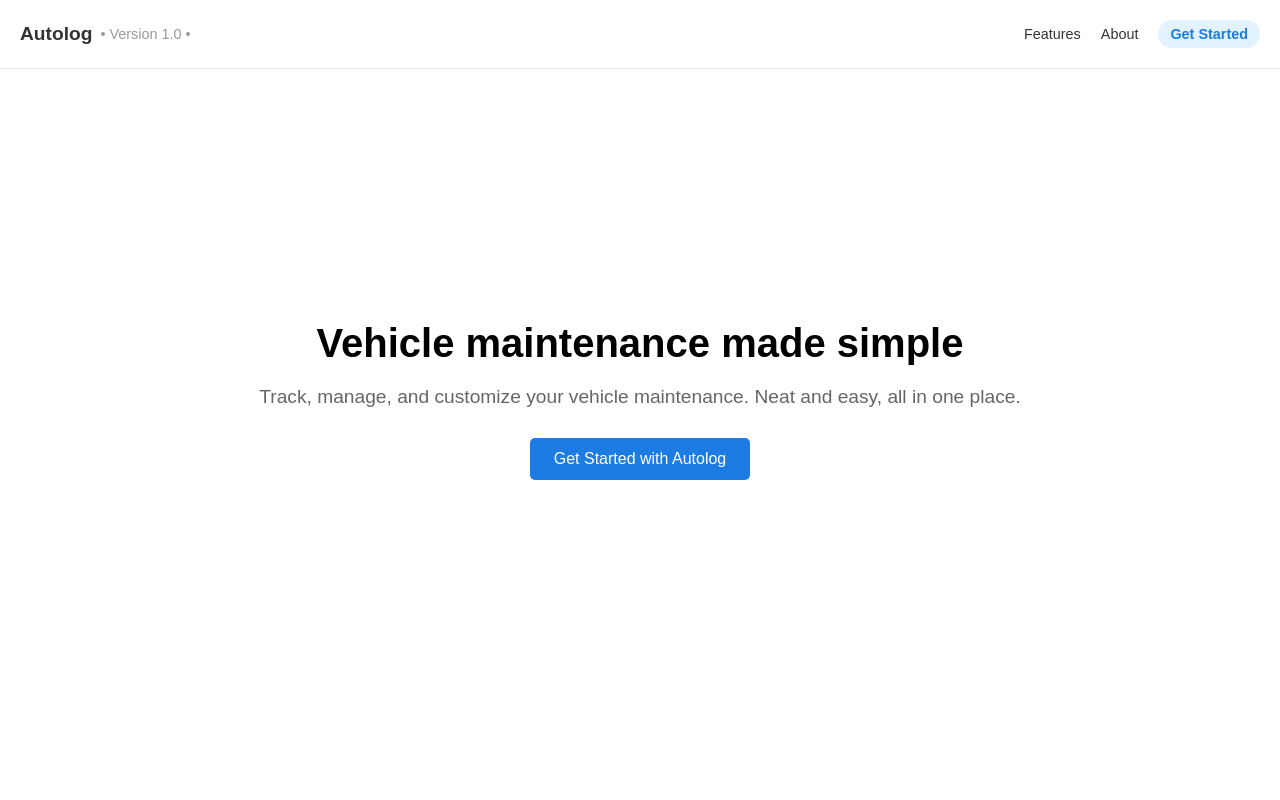
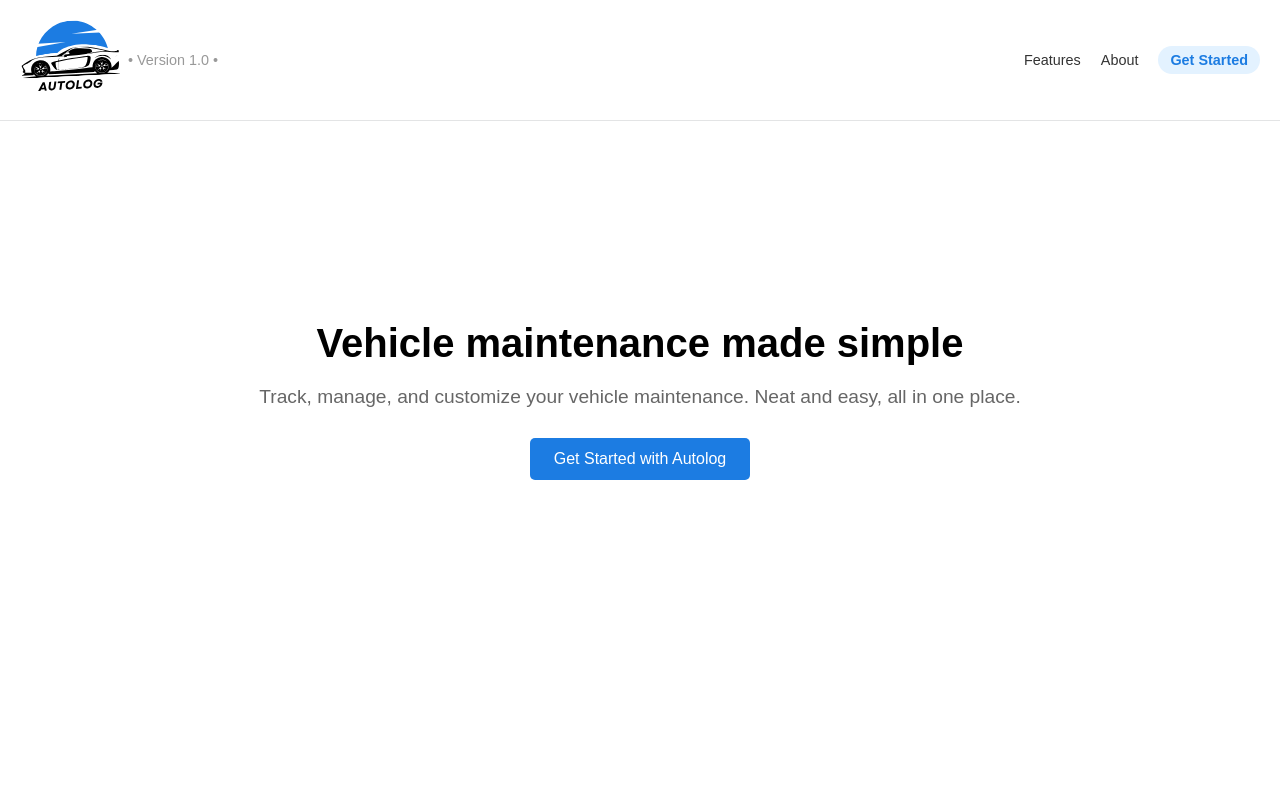
Before and after one commit to GuerinTifenn/autolog.github.io, a plain HTML site: page index.html in a window 1280 px wide. Shown: the top 800 px of the page. Drawn offline with Linux system fonts and the light colour scheme.

Commit message:
add logo

```diff
--- a/index.html
+++ b/index.html
@@ -10,8 +10,12 @@
     <!-- Header Section -->
     <header class="header">
         <div class="header-left">
-            <h1 class="logo">Autolog</h1>
-            <span class="version">• Version 1.0 •</span>
+			<h1 class="logo">
+				<a href="#">
+					<img src="logo.svg" alt="Autolog Logo" class="logo-image">
+				</a>
+			</h1>
+			<span class="version">• Version 1.0 •</span>
         </div>
         <nav class="header-nav">
             <a href="#features">Features</a>
--- a/styles.css
+++ b/styles.css
@@ -10,6 +10,10 @@ body {
     color: #333;
 }
 
+.logo-image {
+    width: 100px;
+    height: auto;
+}
 /* Header Section */
 .header {
     display: flex;
```
Also changed, not shown: logo.svg (added).
